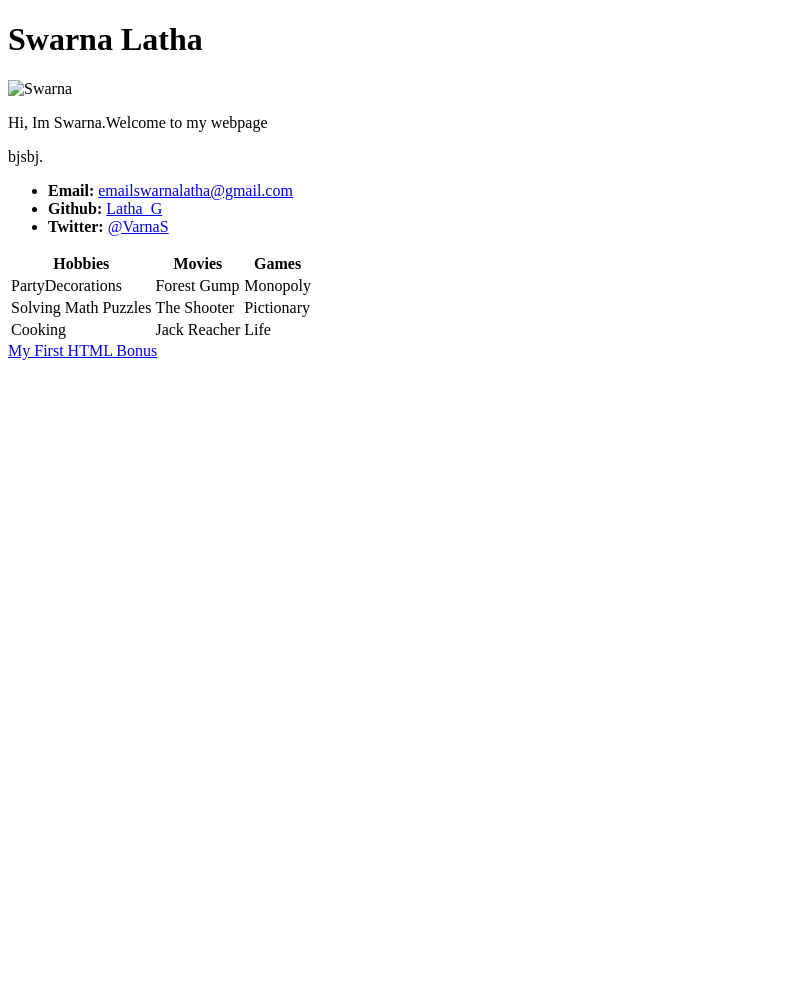
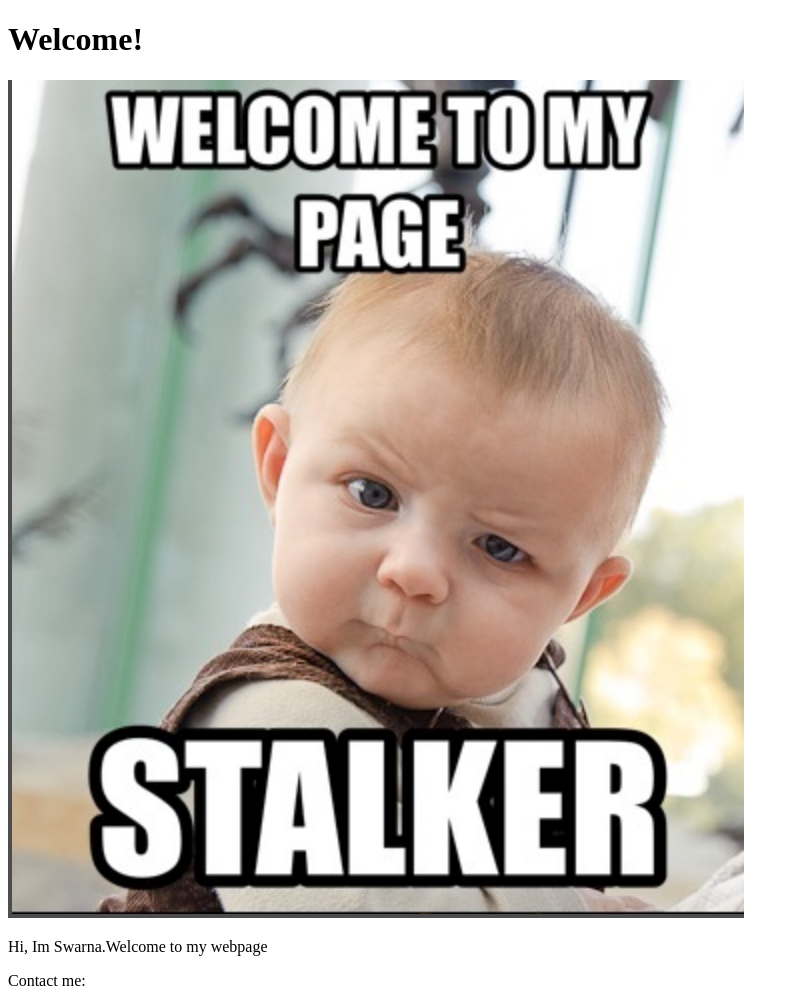
Before and after one commit to Latha-G/Latha-G.github.io, a plain HTML site: page index.html in a window 1280 px wide. Shown: the top 993 px of the page, without its empty margins (0-799 px from the left). Before the commit the page ends 800 px from the top, so only its background shows below. Drawn offline with Linux system fonts and the light colour scheme.

Commit message:
added Bio

```diff
--- a/index.html
+++ b/index.html
@@ -4,15 +4,24 @@
   <meta charset="UTF-8">
   <title>Activity 1: MY Bio</title>
 </head>
+<style>
+    table, th, td {
+      border: 1px solid black;
+    }
+
+    th, td {
+      padding: 10px;
+    }
+    </style>
 
 <body>
 
-  <h1>Swarna Latha</h1>
+  <h1>Welcome!</h1>
 
-  <img src="MyPage.png/" alt="Swarna">
+  <img src="MyPage.png" alt="Swarna">
 
   <p>Hi, Im Swarna.Welcome to my webpage</p>
-  <p>bjsbj.</p>
+  <p>Contact me:</p>
 
   <ul>
     <li><strong>Email:</strong> <a href="#">emailswarnalatha@gmail.com</a></li>
```
